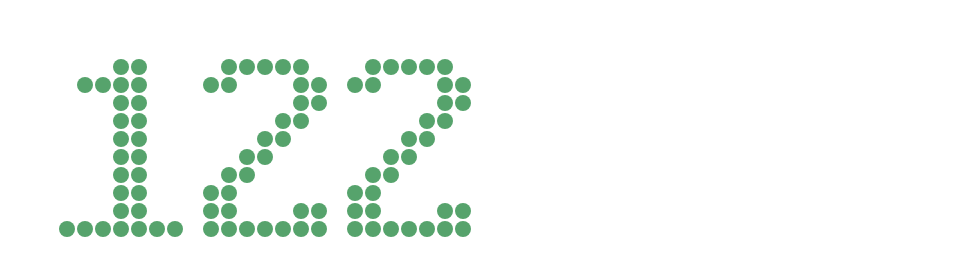
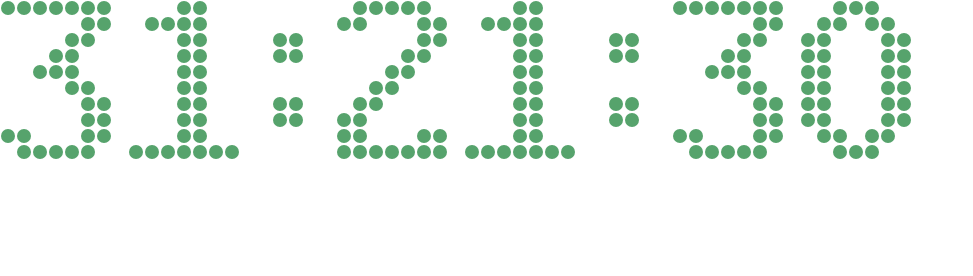
Before and after one commit to GeoLibra/canvasdemo, a plain HTML site: page count_down/index.html in a window 1280 px wide. Shown: the whole page, without its empty margins (0-973 px from the left). Drawn offline with Linux system fonts and the light colour scheme.

Commit message:
show time

```diff
--- a/count_down/count_down.js
+++ b/count_down/count_down.js
@@ -1,9 +1,12 @@
 var WINDOW_WIDTH=1024;
 var WINDOW_HEIGHT=768;
-var RADIUS=8;
+var RADIUS=7;
 
-var MARGIN_LEFT=50;
-var MARGIN_TOP=50;
+var MARGIN_LEFT=0;
+var MARGIN_TOP=0;
+
+var end_time=new Date(2018,3,2,20,0,0);
+var curTimeSeconds=0;
 window.onload=function () {
     var draw=document.getElementById('draw');
     var ctx=draw.getContext('2d');
@@ -11,16 +14,28 @@ window.onload=function () {
 
     draw.width=WINDOW_WIDTH;
     draw.height=WINDOW_HEIGHT;
+    curTimeSeconds=getCurTimeSeconds();
     render(ctx);
 }
+function getCurTimeSeconds() {
+    return Math.round((end_time.getTime()-new Date().getTime())/1000);
+}
 function render(ctx){
-    var hours=12;
-    var minutes=25;
-    var seconds=55;
+    var hours=parseInt(curTimeSeconds/3600);
+    var minutes=parseInt((curTimeSeconds-3600*hours)/60);
+    var seconds=curTimeSeconds%60;
     var num_width=(digit[0][0].length+1)*2*(RADIUS+1);
+    var colon_width=(digit[10][0].length+1)*2*(RADIUS+1);
     renderDigit(MARGIN_LEFT,MARGIN_TOP,parseInt(hours/10),ctx);
     renderDigit(MARGIN_LEFT+num_width,MARGIN_TOP,hours%10,ctx);
-    renderDigit(MARGIN_LEFT+2*num_width,MARGIN_TOP,parseInt(minutes/10),ctx);
+    //绘制冒号
+    renderDigit(MARGIN_LEFT+2*num_width,MARGIN_TOP,10,ctx);
+    renderDigit(MARGIN_LEFT+2*num_width+colon_width,MARGIN_TOP,parseInt(minutes/10),ctx);
+    renderDigit(MARGIN_LEFT+3*num_width+colon_width,MARGIN_TOP,parseInt(minutes%10),ctx);
+
+    renderDigit(MARGIN_LEFT+4*num_width+colon_width,MARGIN_TOP,10,ctx);
+    renderDigit(MARGIN_LEFT+4*num_width+colon_width*2,MARGIN_TOP,parseInt(seconds/10),ctx);
+    renderDigit(MARGIN_LEFT+5*num_width+colon_width*2,MARGIN_TOP,parseInt(seconds%10),ctx);
 }
 function renderDigit(x,y,num,ctx){
     ctx.fillStyle='#56a36c';
--- a/count_down/index.html
+++ b/count_down/index.html
@@ -3,6 +3,11 @@
 <head>
     <meta charset="UTF-8">
     <title>Title</title>
+    <style>
+        html,body,#draw{
+            margin: 0 auto;
+        }
+    </style>
 </head>
 <body>
 <canvas id="draw"></canvas>
```
Also changed, not shown: canvasclock.html (+0 -1 lines).
